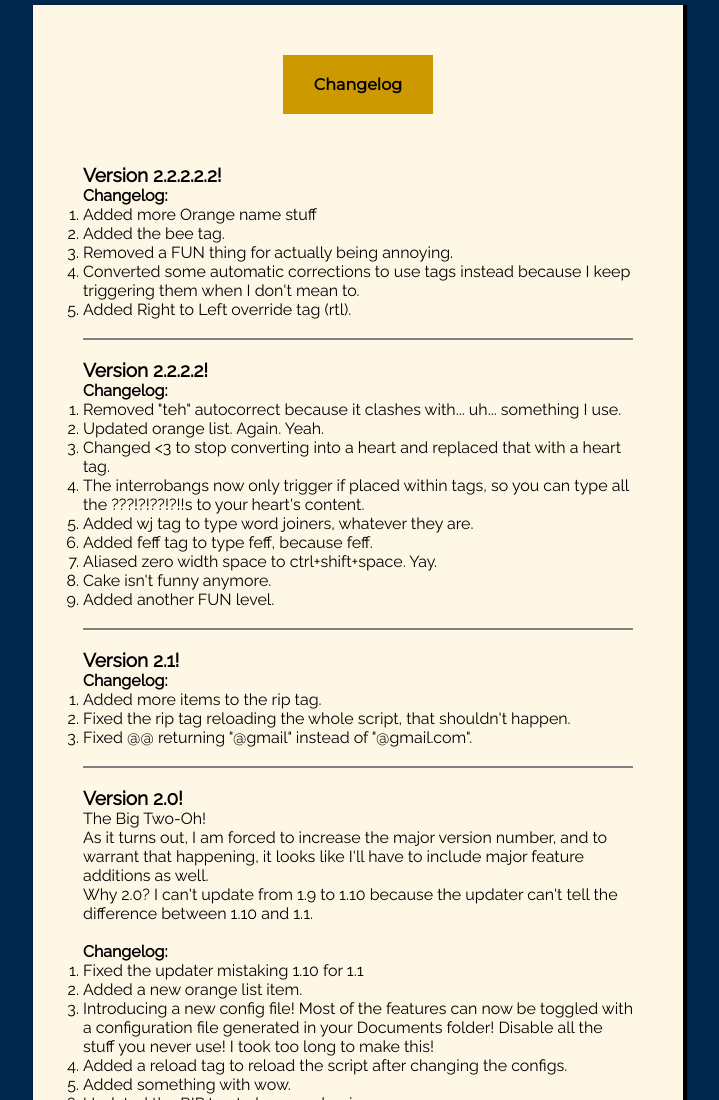
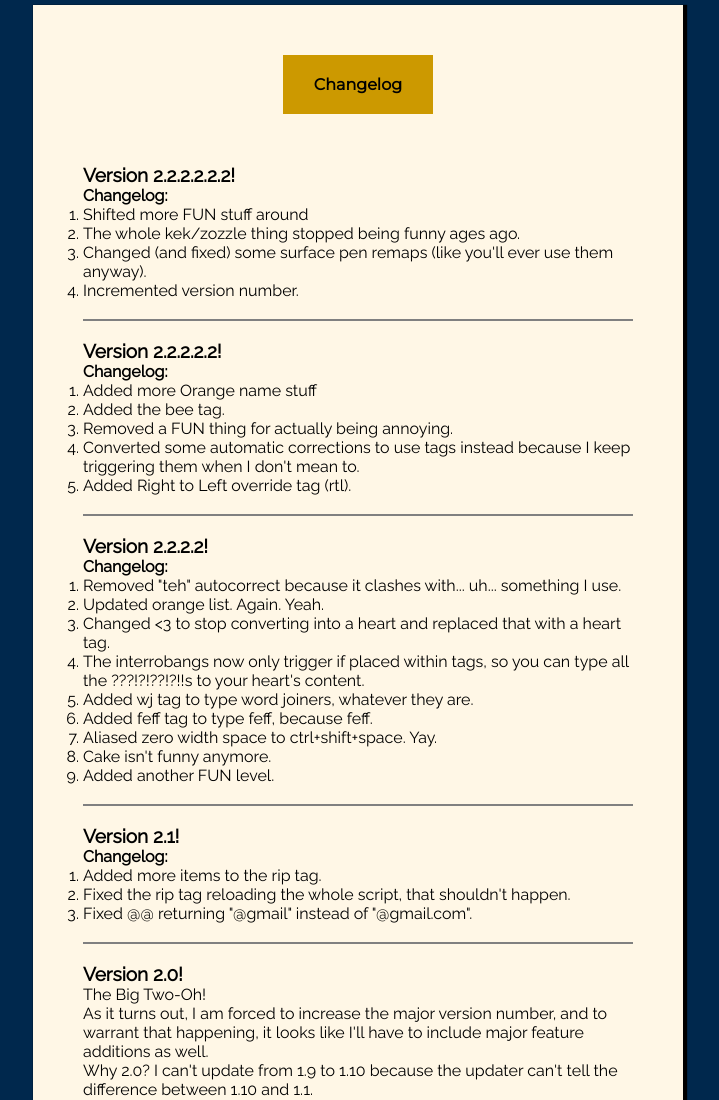
Before and after one commit to Roadcrosser/Unumanus, a plain HTML site: page changelog/index.html in a window 1280 px wide. Shown: the top 1100 px of the page, without its empty margins (282-1001 px from the left). Drawn offline with Linux system fonts and the light colour scheme.

Commit message:
2.2.2.2.2.2

```diff
--- a/changelog/index.html
+++ b/changelog/index.html
@@ -11,6 +11,17 @@
 <div id=Title>
 <b>Changelog</b>
 </div>
+<span id="heading"><b>Version 2.2.2.2.2.2!</b></span><br>
+<b>Changelog:</b>
+<ol>
+<li>Shifted more FUN stuff around</li>
+<li>The whole kek/zozzle thing stopped being funny ages ago.</li>
+<li>Changed (and fixed) some surface pen remaps (like you'll ever use them anyway).</li>
+<li>Incremented version number.</li>
+</ol>
+<br>
+<hr noshade>
+<br>
 <span id="heading"><b>Version 2.2.2.2.2!</b></span><br>
 <b>Changelog:</b>
 <ol>
```
Also changed, not shown: 2 other files.
